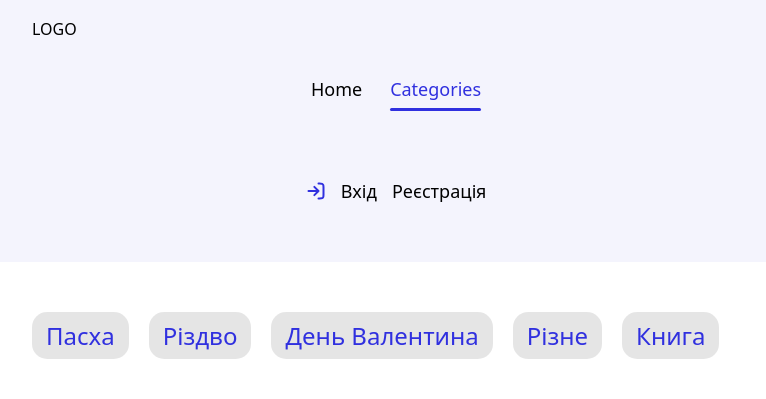
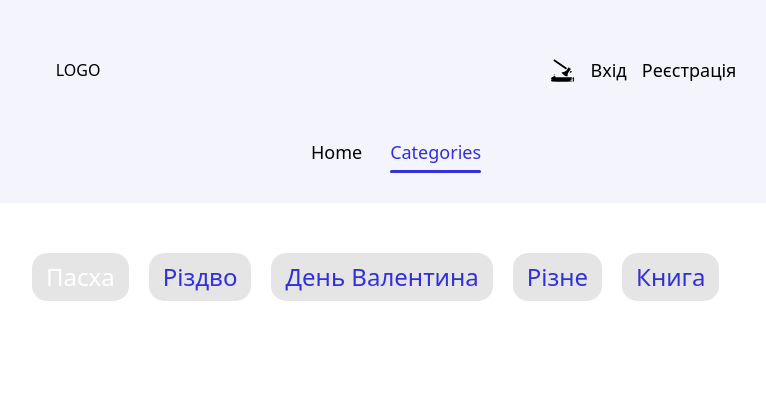
Before and after one commit to NikoNikoUA/steel-woodcutter, a React (Vite) app: page /steel-woodcutter/categories/easter in a window 1280 px wide. Shown: the top 399 px of the page, without its empty margins (244-1010 px from the left). Built offline with nearby package versions, Linux system fonts and the light colour scheme; no server answers.

Commit message:
restyled header

```diff
--- a/src/components/Auth/AuthUser/AuthUser.jsx
+++ b/src/components/Auth/AuthUser/AuthUser.jsx
@@ -4,12 +4,14 @@ import { RegistrationForm } from "../../../components/Form/RegistrationForm.jsx"
 import { LoginForm } from "../../../components/Form/LoginForm.jsx";
 import {
   AuthContainer,
-  SvgLogin,
   AuthList,
   LoginButtton,
   RegButton,
+  AuthLogo,
+  MobileAuthContainer,
+  RegLogSvgContainer,
 } from "./AuthUser.styled.jsx";
-import icons from "../../../sprite.svg";
+import { GiAxeInLog } from "react-icons/gi";
 
 export const AuthUser = () => {
   const [isLoginModalOpen, setIsLoginModalOpen] = useState(false);
@@ -37,9 +39,13 @@ export const AuthUser = () => {
 
   return (
     <AuthContainer>
-      <SvgLogin width="20px" height="20px">
-        <use href={`${icons}#icon-login`}></use>
-      </SvgLogin>
+      <MobileAuthContainer>
+        <div>
+          <AuthLogo>LOGO</AuthLogo>
+        </div>
+
+        <RegLogSvgContainer>
+          <GiAxeInLog style={{ width: "25px", height: "25px" }} />
 
           <AuthList>
             <li>
@@ -53,11 +59,11 @@ export const AuthUser = () => {
               </RegButton>
             </li>
           </AuthList>
-
+        </RegLogSvgContainer>
+      </MobileAuthContainer>
       <BasicModal isOpen={isLoginModalOpen} onRequestClose={closeLoginModal}>
         <LoginForm closeModal={closeLoginModal} />
       </BasicModal>
-
       <BasicModal isOpen={isRegModalOpen} onRequestClose={closeRegModal}>
         <RegistrationForm closeModal={closeRegModal} />
       </BasicModal>
--- a/src/components/Auth/AuthUser/AuthUser.styled.jsx
+++ b/src/components/Auth/AuthUser/AuthUser.styled.jsx
@@ -5,11 +5,6 @@ export const AuthContainer = styled.div`
   align-items: center;
   justify-content: center;
   gap: 15px;
-`;
-
-export const SvgLogin = styled.svg`
-  fill: none;
-  stroke: ${(props) => props.theme.colors.mainColor};
 `;
 
 export const AuthList = styled.ul`
@@ -45,3 +40,28 @@ export const RegButton = styled.button`
     color: ${(props) => props.theme.colors.mainColor};
   }
 `;
+
+export const AuthLogo = styled.p`
+  padding: 40px 0;
+  margin-right: auto;
+  @media screen and (min-width: 1440px) {
+    display: none;
+  }
+`;
+
+export const MobileAuthContainer = styled.div`
+  display: flex;
+  justify-content: space-between;
+  align-items: center;
+  gap: 35px;
+
+  @media screen and (min-width: 768px) {
+    gap: 450px;
+  }
+`;
+
+export const RegLogSvgContainer = styled.div`
+  display: flex;
+  align-items: center;
+  gap: 15px;
+`;
--- a/src/components/Auth/UserInfo/UserInfo.styled.jsx
+++ b/src/components/Auth/UserInfo/UserInfo.styled.jsx
@@ -3,9 +3,14 @@ import styled from "styled-components";
 export const UserContainer = styled.div`
   display: flex;
   align-items: center;
-  justify-content: center;
+  justify-content: flex-end;
+  width: 100%;
   gap: 15px;
-  padding: 40px 0;
+  padding: 20px 0;
+
+  @media screen and (min-width: 1440px) {
+    padding: 40px 0;
+  }
 `;
 
 export const HelloText = styled.p`
--- a/src/components/CategoriesList/CategoriesList.styled.jsx
+++ b/src/components/CategoriesList/CategoriesList.styled.jsx
@@ -1,9 +1,14 @@
-import { Link } from "react-router-dom";
+import { NavLink } from "react-router-dom";
 import styled from "styled-components";
 
-export const StyledLink = styled(Link)`
+export const StyledLink = styled(NavLink)`
   color: ${(props) => props.theme.colors.mainColor};
   transition: color 250ms ease-in-out;
+
+  &.active {
+    color: white;
+    font-weight: 500;
+  }
 `;
 
 export const CategoryItem = styled.li`
--- a/src/components/Header/Header.jsx
+++ b/src/components/Header/Header.jsx
@@ -4,7 +4,14 @@ import { useSelector } from "react-redux";
 import { selectUser } from "../../../redux/selectors";
 import { useEffect, useState } from "react";
 import { Container, Section } from "../../../CommonStyles.styled";
-import { Nav, PagesList, PagesLink, ListItem, Logo } from "./Header.styled";
+import {
+  Nav,
+  PagesList,
+  PagesLink,
+  ListItem,
+  Logo,
+  MobileAuthInfo,
+} from "./Header.styled";
 
 export const Header = () => {
   const authUser = useSelector(selectUser);
@@ -20,6 +27,7 @@ export const Header = () => {
         <Container>
           <Nav>
             <Logo>LOGO</Logo>
+            <MobileAuthInfo>
               <PagesList>
                 <ListItem>
                   <PagesLink to="/">Home</PagesLink>
@@ -34,6 +42,7 @@ export const Header = () => {
                 )}
               </PagesList>
               {user ? <UserInfo /> : <AuthUser />}
+            </MobileAuthInfo>
           </Nav>
         </Container>
       </header>
--- a/src/components/Header/Header.styled.jsx
+++ b/src/components/Header/Header.styled.jsx
@@ -18,13 +18,21 @@ export const Nav = styled.nav`
     max-width: 1440px;
     align-items: center;
     flex-direction: row;
-    justify-content: flex-start;
+    justify-content: space-between;
   }
 `;
 
 export const Logo = styled.p`
+  padding: 20px 0;
+
+  @media screen and (min-width: 320px) {
+    display: none;
+  }
+
   @media screen and (min-width: 1440px) {
     margin-right: 100px;
+    display: block;
+    padding: 40px 0;
   }
 `;
 
@@ -35,7 +43,7 @@ export const PagesList = styled.ul`
   gap: 28px;
 
   @media screen and (min-width: 1440px) {
-    margin-right: auto;
+    flex-grow: 1;
   }
 `;
 
@@ -55,8 +63,12 @@ export const ListItem = styled.li`
   font-weight: 600;
   font-size: 18px;
   line-height: 1.25;
-  padding: 40px 0;
+  padding: 20px 0;
   transition: font-weight 100ms ease-in-out;
+
+  @media screen and (min-width: 1440px) {
+    padding: 40px 0;
+  }
 
   & .active {
     color: ${(props) => props.theme.colors.mainColor};
@@ -71,7 +83,19 @@ export const ListItem = styled.li`
     height: 3px;
     background-color: ${(props) => props.theme.colors.mainColor};
     border-radius: 2px;
-    bottom: 30px;
+    bottom: 10px;
     left: 0;
   }
 `;
+
+export const MobileAuthInfo = styled.div`
+  display: flex;
+  flex-direction: column-reverse;
+  width: 100%;
+
+  @media screen and (min-width: 1440px) {
+    flex-direction: row;
+    margin-right: auto;
+    justify-content: flex-start;
+  }
+`;
--- a/src/components/HeartIcon/HeartIcon.styled.jsx
+++ b/src/components/HeartIcon/HeartIcon.styled.jsx
@@ -26,7 +26,7 @@ export const PushModal = styled(Modal)`
   bottom: auto;
   transform: translate(-50%, -50%);
   padding: 64px;
-  border: 1px solid ${(props) => props.theme.colors.themeOrange};
+  border: 1px solid black;
 `;
 
 export const PushContainer = styled.div`
@@ -58,14 +58,14 @@ export const CloseBtn = styled.button`
   top: 20px;
 
   & > svg {
-    stroke: ${(props) => props.theme.colors.mainColor};
+    stroke: ${(props) => props.theme.colors.darkColor};
     transition: all 250ms ease;
   }
 
   transition: all 250ms ease;
 
   &:hover {
-    background-color: ${(props) => props.theme.colors.mainColor};
+    background-color: rgba(0, 0, 0, 0.3);
 
     & > svg {
       stroke: white;
--- a/src/main.jsx
+++ b/src/main.jsx
@@ -12,6 +12,7 @@ const theme = {
   colors: {
     mainColor: "#3030df",
     sectionColor: "#f4f4fd",
+    darkColor: "#000000",
   },
 };
 
```
Lines whose indentation alone changed are shown as unchanged.
